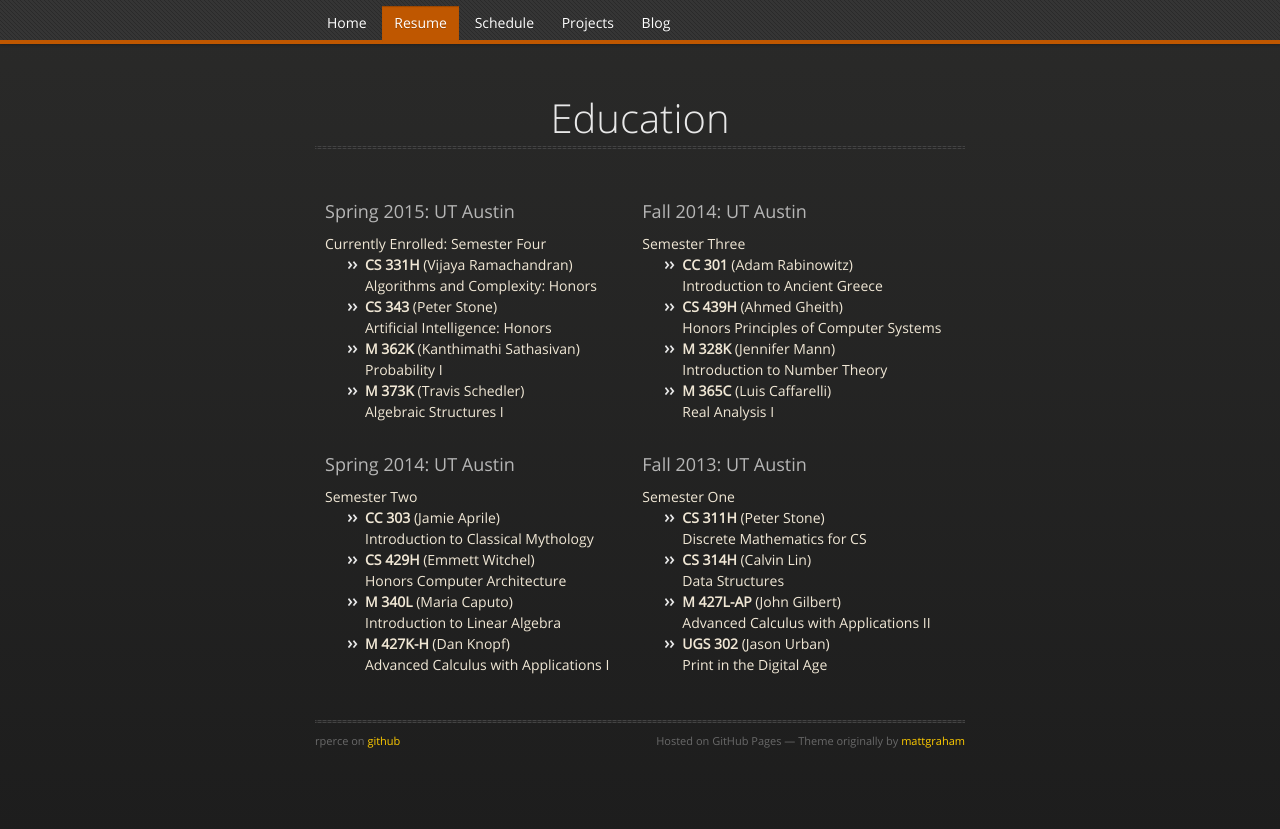
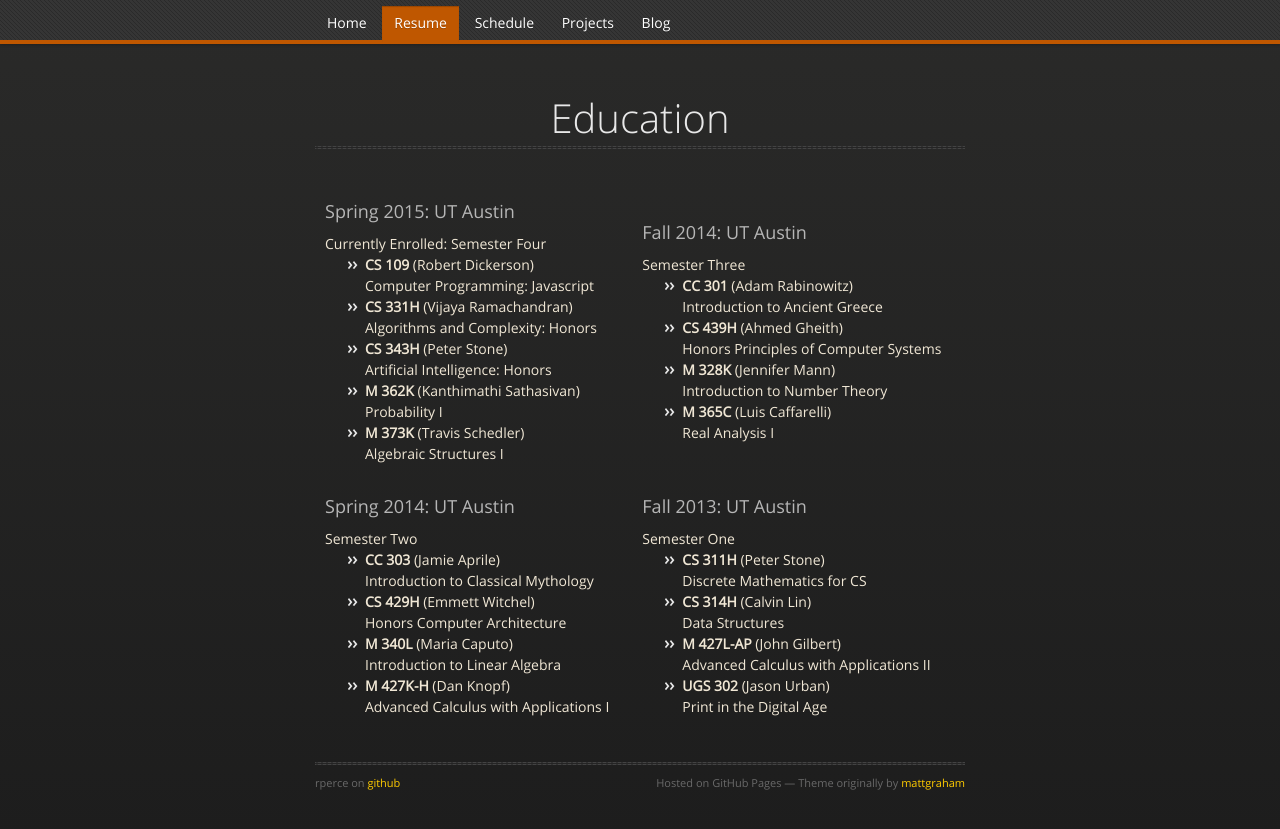
Before and after one commit to rperce/rperce.github.io, a Jekyll site: the page built from education/index.html, in a window 1280 px wide. Shown: the top 829 px of the page. Built offline with Jekyll 4.4.1, drawn with Linux system fonts in a browser that asks for light colours; nearby versions of some CDN libraries.

Commit message:
Added 109 to school

```diff
--- a/education/index.html
+++ b/education/index.html
@@ -8,9 +8,11 @@ h1: Education
 {% include h3.html title="Spring 2015: UT Austin" %}
 Currently Enrolled: Semester Four
 <ul>
+<li><b>CS 109</b> (Robert Dickerson)<br />
+Computer Programming: Javascript</li>
 <li><b>CS 331H</b> (Vijaya Ramachandran)<br />
 Algorithms and Complexity: Honors</li>
-<li><b>CS 343</b> (Peter Stone)<br />
+<li><b>CS 343H</b> (Peter Stone)<br />
 Artificial Intelligence: Honors</li>
 <li><b>M 362K</b> (Kanthimathi Sathasivan)<br />
 Probability I</li>
```
